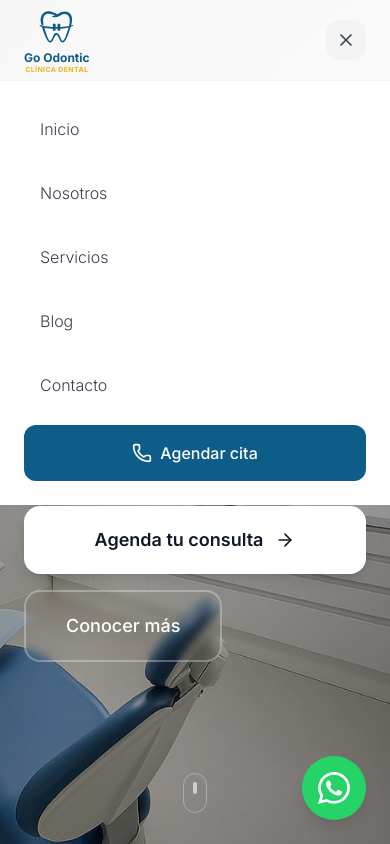
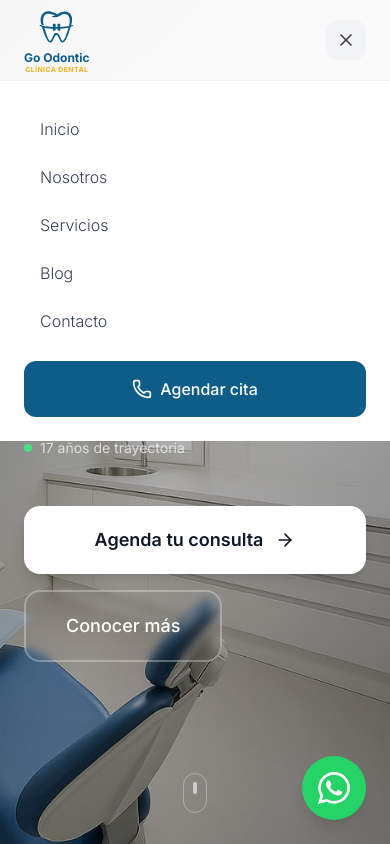
Before and after one commit to Russel-FS/nx-odontonic-deploy, a Next.js app: page / in a window 390 px wide. Both pictures are taken after a click on the button "Abrir menú". Shown: the top 844 px of the page. Built offline with nearby package versions, Linux system fonts and the light colour scheme.

Commit message:
use link

```diff
--- a/src/components/header/Navbar.tsx
+++ b/src/components/header/Navbar.tsx
@@ -62,17 +62,17 @@ export default function Navbar() {
             aria-label="Menú principal"
           >
             {site.nav.map((item, index) => (
-              <motion.a
-                key={item.href}
-                href={item.href}
+              <Link key={item.href} href={item.href}>
+                <motion.div
                   initial={{ opacity: 0, y: -10 }}
                   animate={{ opacity: 1, y: 0 }}
                   transition={{ duration: 0.4, delay: index * 0.1 }}
-                className="relative text-gray-700 hover:text-[#0e5d88] font-light transition-colors duration-200 py-2 group"
+                  className="relative text-gray-700 hover:text-[#0e5d88] font-light transition-colors duration-200 py-2 group cursor-pointer"
                 >
                   {item.label}
                   <span className="absolute bottom-0 left-0 w-0 h-0.5 bg-[#0e5d88] group-hover:w-full transition-all duration-300" />
-              </motion.a>
+                </motion.div>
+              </Link>
             ))}
 
             {/* CTA Button */}
@@ -141,17 +141,17 @@ export default function Navbar() {
             <Container>
               <div className="py-6 space-y-4">
                 {site.nav.map((item, index) => (
-                  <motion.a
-                    key={item.href}
-                    href={item.href}
+                  <Link key={item.href} href={item.href}>
+                    <motion.div
                       onClick={() => setOpen(false)}
                       initial={{ opacity: 0, x: -20 }}
                       animate={{ opacity: 1, x: 0 }}
                       transition={{ duration: 0.3, delay: index * 0.1 }}
-                    className="block py-3 px-4 text-gray-700 hover:text-[#0e5d88] hover:bg-gray-50 rounded-xl transition-all duration-200 font-light"
+                      className="block py-3 px-4 text-gray-700 hover:text-[#0e5d88] hover:bg-gray-50 rounded-xl transition-all duration-200 font-light cursor-pointer"
                     >
                       {item.label}
-                  </motion.a>
+                    </motion.div>
+                  </Link>
                 ))}
 
                 <motion.a
```
Also changed, not shown: src/components/icons/TikTokIcon.tsx (added). Lines whose indentation alone changed are shown as unchanged.
